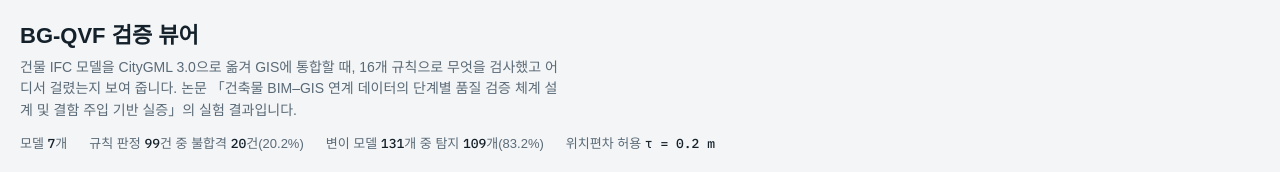
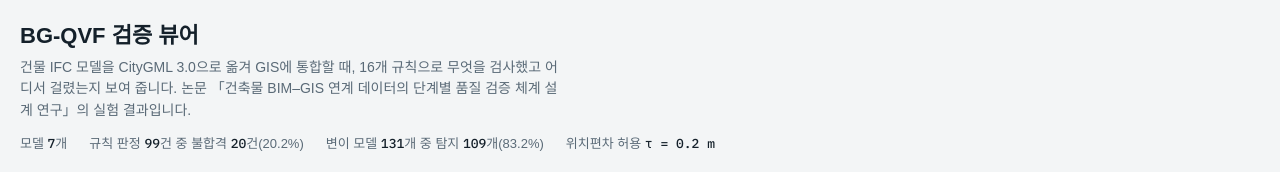
Before and after one commit to 0613jihui/bim-gis-quality-verification, a plain HTML site: page docs/viewer/index.html in a window 1280 px wide. Shown: the top 172 px of the page. Drawn offline with nearby package versions, Linux system fonts and the light colour scheme; animation ran at ten frames a second; a web font is replaced by a local one.

Commit message:
논문 제목 변경 반영
Co-Authored-By: Claude Opus 5.5 <noreply@anthropic.com>
Claude-Session: https://claude.ai/code/session_01Md6LHq71pjSQkMAt5z77e7

```diff
--- a/docs/viewer/index.html
+++ b/docs/viewer/index.html
@@ -168,7 +168,7 @@ footer a, .lead a { color: var(--accent); }
 <div class="wrap">
   <header class="top">
     <h1>BG-QVF 검증 뷰어</h1>
-    <p class="lead">건물 IFC 모델을 CityGML 3.0으로 옮겨 GIS에 통합할 때, 16개 규칙으로 무엇을 검사했고 어디서 걸렸는지 보여 줍니다. 논문 「건축물 BIM–GIS 연계 데이터의 단계별 품질 검증 체계 설계 및 결함 주입 기반 실증」의 실험 결과입니다.</p>
+    <p class="lead">건물 IFC 모델을 CityGML 3.0으로 옮겨 GIS에 통합할 때, 16개 규칙으로 무엇을 검사했고 어디서 걸렸는지 보여 줍니다. 논문 「건축물 BIM–GIS 연계 데이터의 단계별 품질 검증 체계 설계 연구」의 실험 결과입니다.</p>
     <div class="stats" id="stats"></div>
   </header>
   <nav class="tabs" aria-label="화면">
```
Also changed, not shown: 1 other file.
